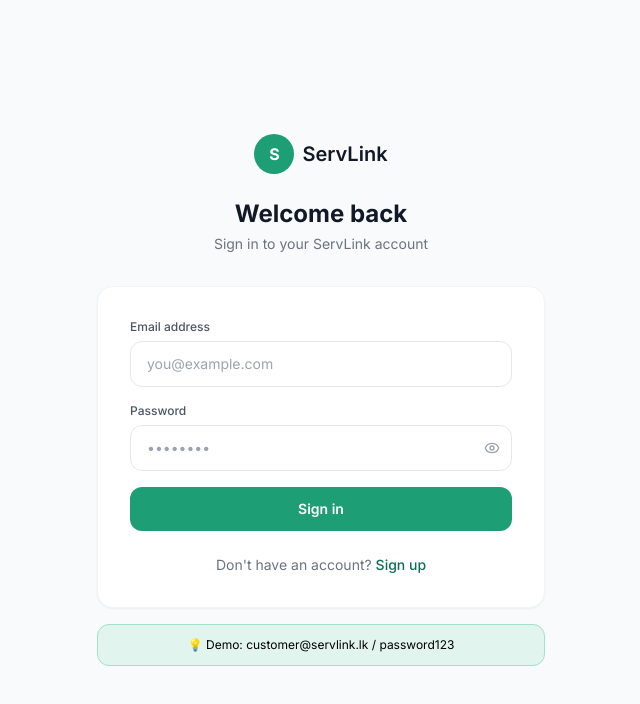
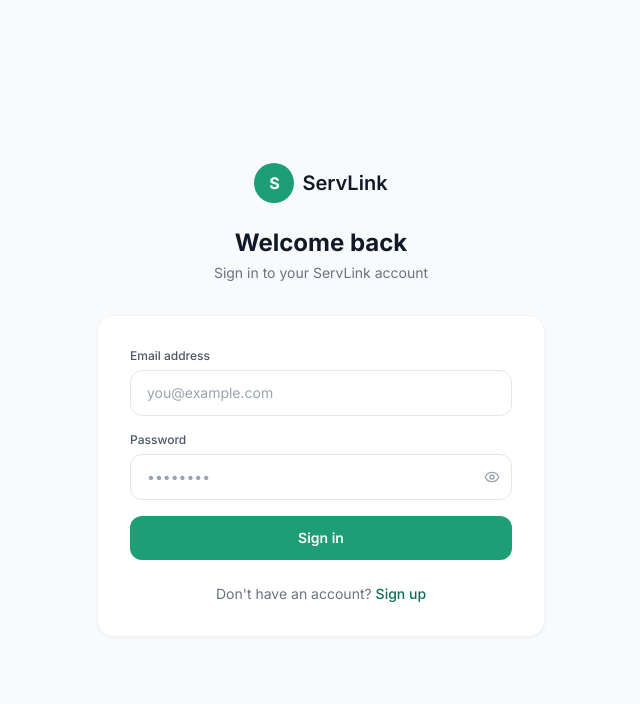
Before and after one commit to kabishkaran/servlink, a React (Vite) app: page /login in a window 1280 px wide. Shown: the top 704 px of the page, without its empty margins (319-959 px from the left). Built offline with nearby package versions, Linux system fonts and the light colour scheme; no server answers.

Commit message:
Remove demo credentials hint from sign-in page

```diff
--- a/src/pages/Login.jsx
+++ b/src/pages/Login.jsx
@@ -73,11 +73,6 @@
             <p className="text-sm text-gray-500">Don't have an account? <Link to="/register" className="text-primary-600 hover:text-primary-400 font-medium transition">Sign up</Link></p>
           </div>
         </div>
-
-        {/* Demo hint */}
-        <div className="mt-4 p-3 bg-primary-50 rounded-xl border border-primary-100 text-center">
-          <p className="text-xs text-primary-700">💡 Demo: customer@servlink.lk / password123</p>
-        </div>
       </div>
     </div>
   );
```
